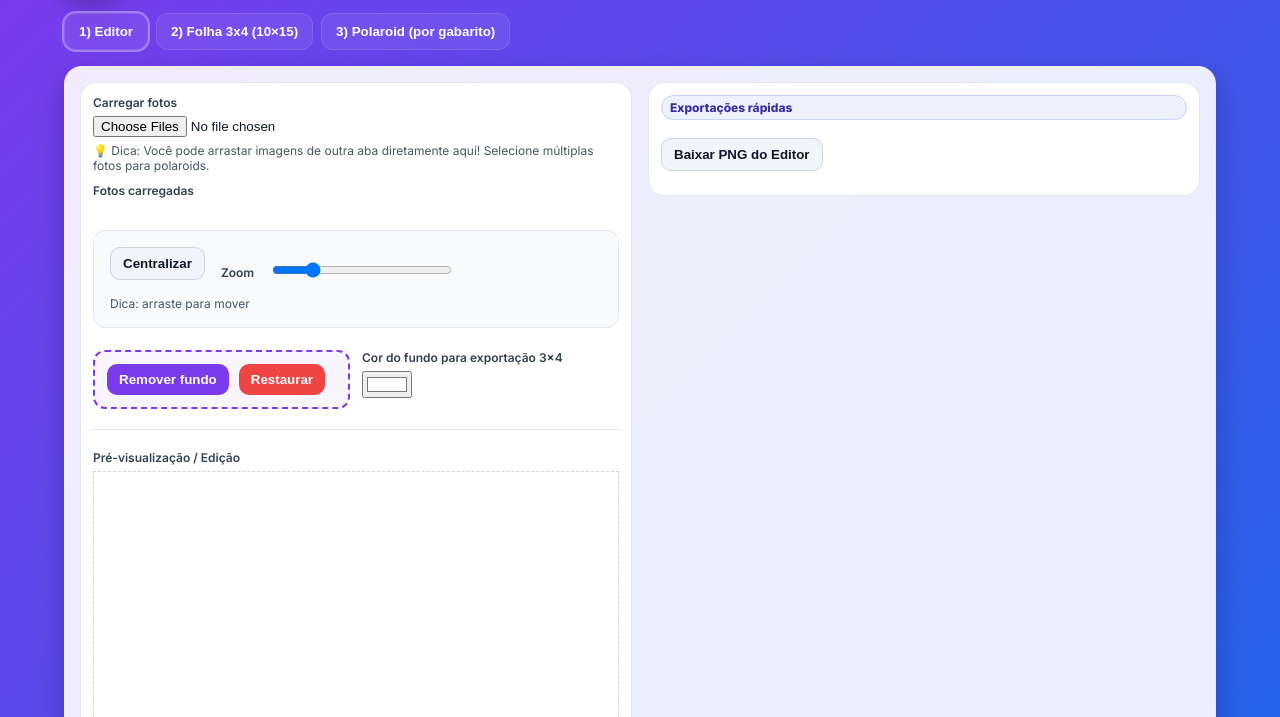
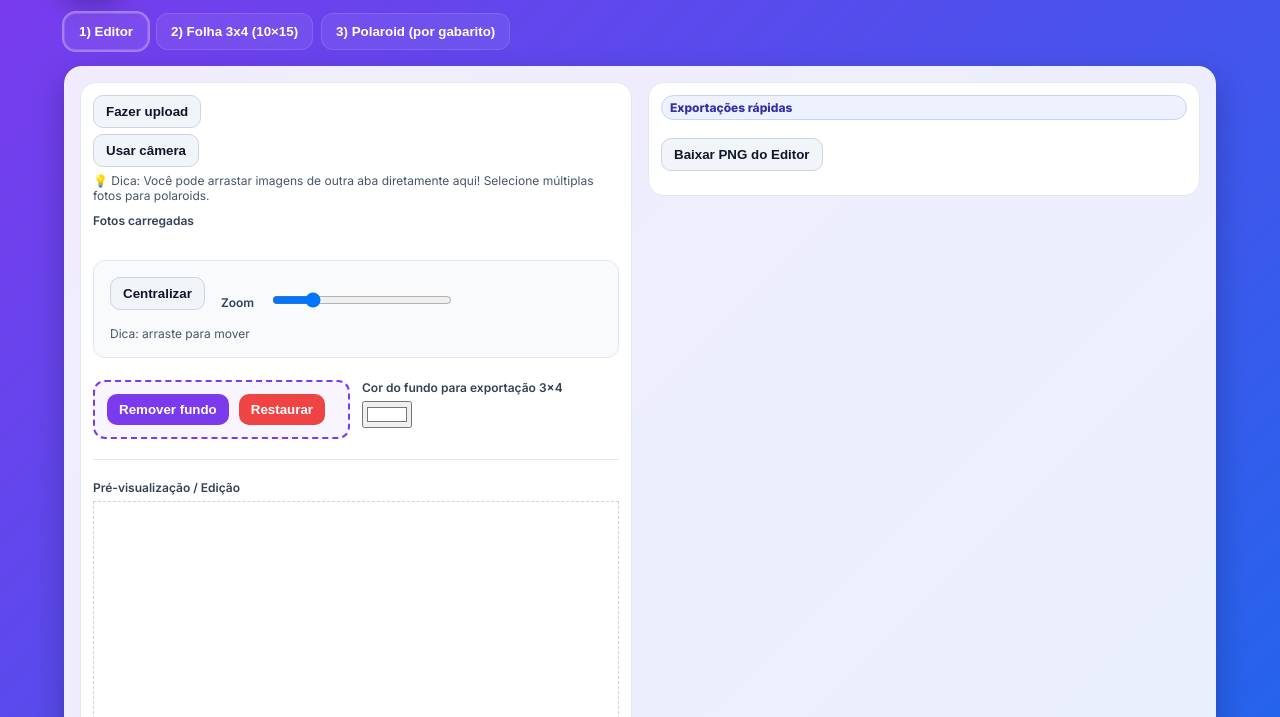
Before and after one commit to neemias15n/Foto-easy, a plain HTML site: page index.html in a window 1280 px wide. Shown: the part 83-800 px from the top of the page. Drawn offline with nearby package versions, Linux system fonts and the light colour scheme; a script that the page names is missing.

Commit message:
Update index.html

```diff
--- a/index.html
+++ b/index.html
@@ -44,8 +44,14 @@
         <div class="col">
           <div class="card stack">
             <div class="input">
-              <label>Carregar fotos</label>
-              <input type="file" accept="image/*" multiple>
+              <label>
+  <input type="file" accept="image/*" style="display: none;" id="uploadInput" multiple>
+  <button type="button" onclick="document.getElementById('uploadInput').click()">Fazer upload</button>
+</label>
+<label>
+  <input type="file" accept="image/*" capture="environment" style="display: none;" id="cameraInput">
+  <button type="button" onclick="document.getElementById('cameraInput').click()">Usar câmera</button>
+</label>
               <div class="hint">💡 Dica: Você pode arrastar imagens de outra aba diretamente aqui! Selecione múltiplas fotos para polaroids.</div>
             </div>
             <div class="input">
```
